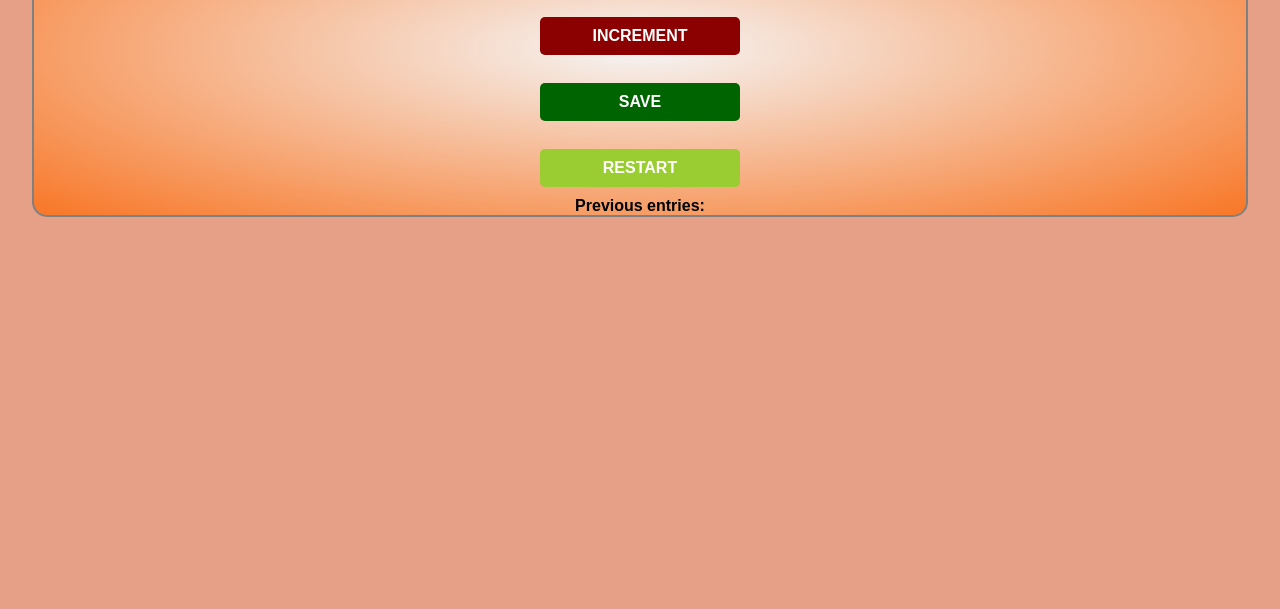
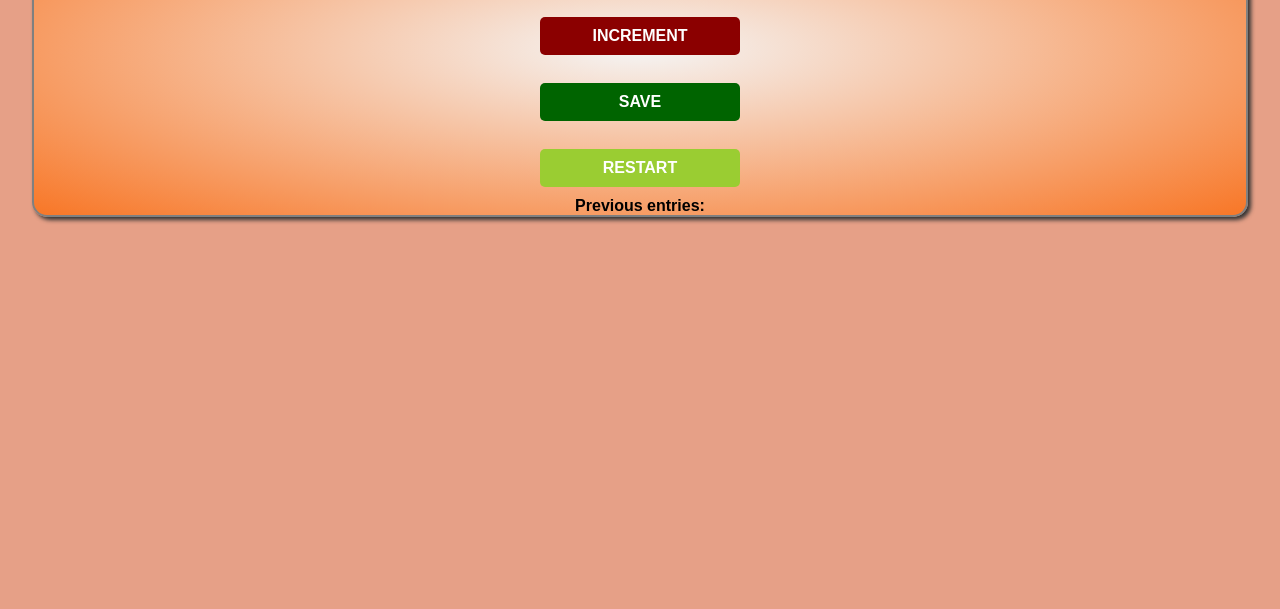
Before and after one commit to rkowusu17/Mini_projects, a plain HTML site: page Calculator/Train counter/index.html in a window 1280 px wide. Shown: the part 191-800 px from the top of the page. Drawn offline with Linux system fonts and the light colour scheme.

Commit message:
box_shadow

```diff
--- a/Calculator/Train counter/styles.css
+++ b/Calculator/Train counter/styles.css
@@ -22,6 +22,7 @@ main {
   flex-flow: column wrap;
   justify-content: center;
   align-items: center;
+  box-shadow: 3px 3px 4px #333;
 }
 
 h1 {
```
